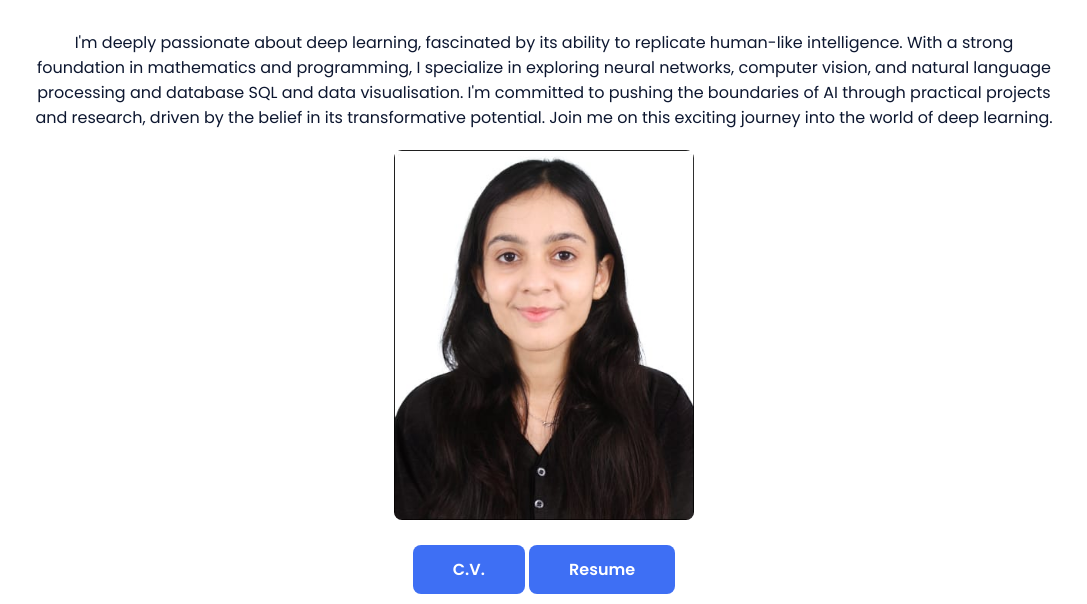
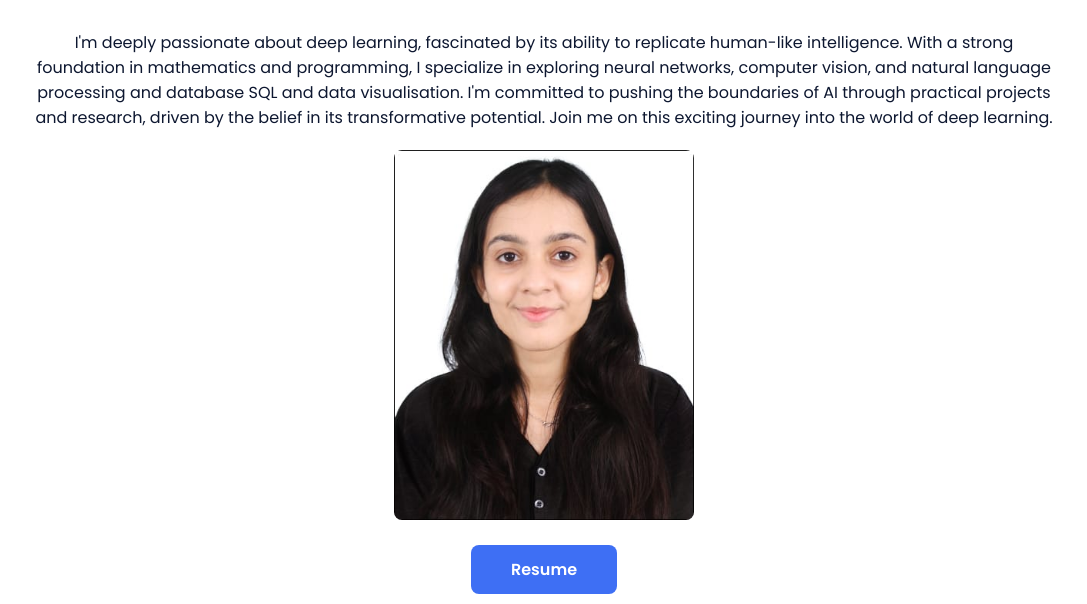
Before and after one commit to sania8/portfolio-saniav, a plain HTML site: page index.html in a window 1280 px wide. Shown: the part 348-952 px from the top of the page, without its empty margins (96-1183 px from the left). Drawn offline with nearby package versions, Linux system fonts and the light colour scheme; a small style sheet from the web is missing.

Commit message:
initial=commit

```diff
--- a/index.html
+++ b/index.html
@@ -61,7 +61,6 @@
 
                         <br>
                         <center></center>
-                        <a href="https://drive.google.com/file/d/1LVXMaz_atkY0LFXIxoamIASAbnu_1Uge/view?usp=sharing" download="SaniaVerma_C.V" id="resumeButton" class="button">C.V.</a>
                         <a href="https://drive.google.com/file/d/1H3QuMINm886eqAP7N84nZY80nQMtHSM0/view?usp=sharing" download="SaniaVerma_resume" id="resumeButton" class="button">Resume</a>
                 </div>
         </section>
```
